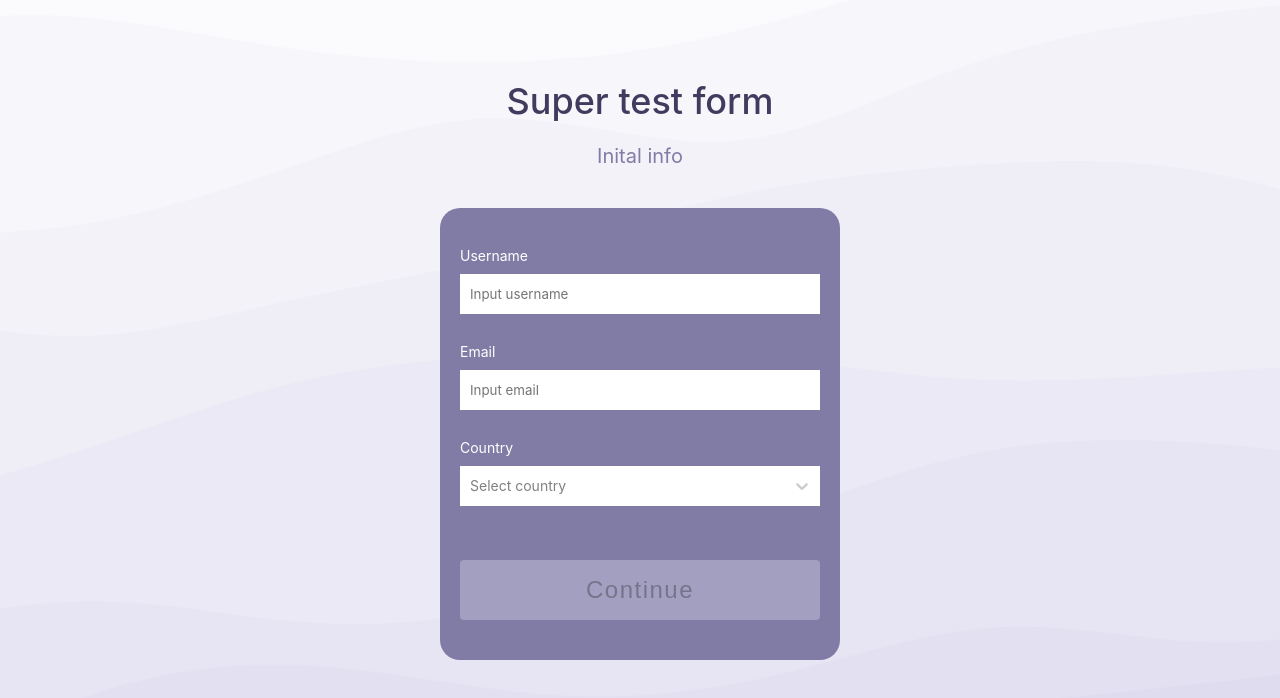
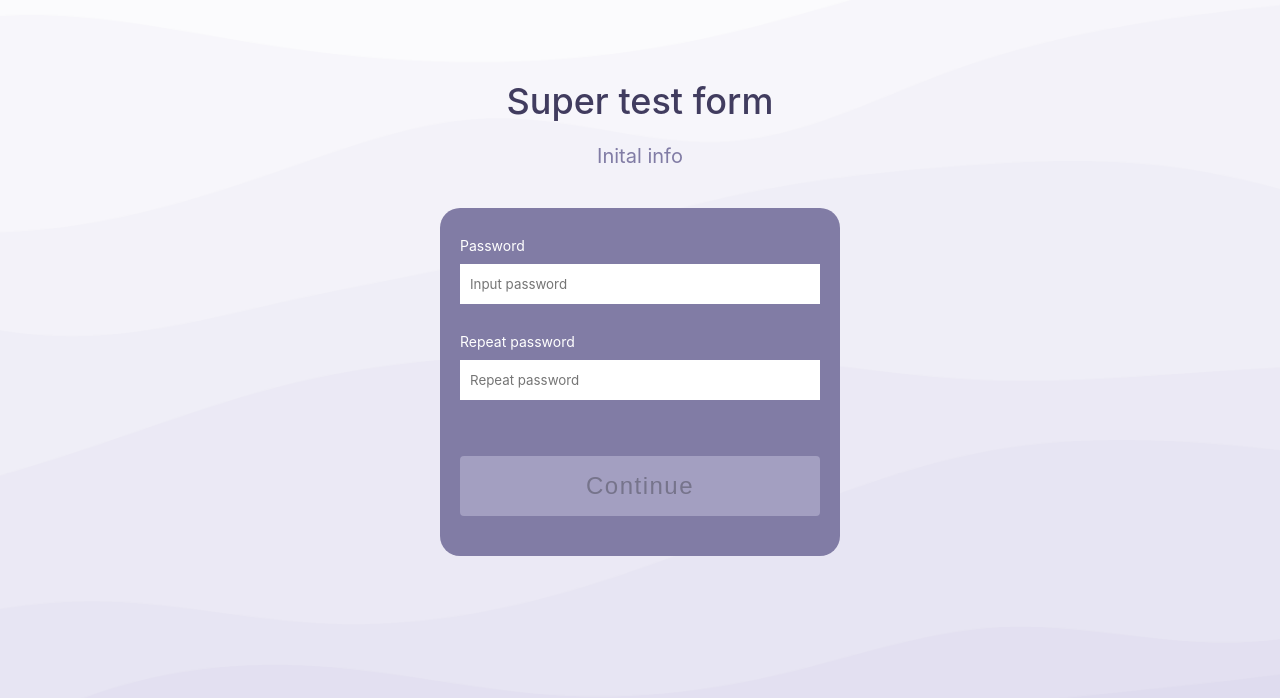
Before and after one commit to 0xandyeth/super-test, a React (Create React App) app: page / in a window 1280 px wide. Shown: the top 698 px of the page. Built offline with nearby package versions, Linux system fonts and the light colour scheme.

Commit message:
add switch components

```diff
--- a/src/components/Form.tsx
+++ b/src/components/Form.tsx
@@ -1,14 +1,37 @@
-import React from 'react';
+import React, { useState } from 'react';
 import styled from 'styled-components';
 import Button from './common/Button';
 import InitialForm from './forms/InitialForm';
+import PasswordForm from './forms/PasswordForm';
+import { StepType } from '../constants/types';
+import ReviewForm from './forms/ReviewForm';
+import { render } from 'react-dom';
 interface FormProps {}
+
+const initStep: StepType = {
+  value: 2,
+  label: 'initInfo',
+};
+type WrapProps = {
+  w?: Number;
+};
 const Form: React.FC<FormProps> = () => {
+  const [step, setStep] = useState<StepType>(initStep);
+  const renderSwitch =(param:Number)=>{
+    switch(param){
+        case 1:
+            return <InitialForm/>
+        case 2:
+            return <PasswordForm/>
+        case 3:
+            return <ReviewForm/>
+    }
+  }
   return (
-    <Container>
-      <Wrap>
-       <InitialForm/>
-       <Button/>
+    <Container >
+      <Wrap w={step.value}>
+         {renderSwitch(step.value)}
+        <Button />
       </Wrap>
     </Container>
   );
@@ -18,13 +41,19 @@ const Container = styled.div`
   width: 100%;
   display: flex;
   justify-content: center;
+
 `;
-const Wrap = styled.div`
+const Wrap = styled.div<WrapProps>`
   margin-top: 40px;
   border-radius: 20px;
-  width: 400px;
-  height: 452px;
-  padding: 10px 20px 40px 20px;
+  padding: 0px 20px 40px 20px;
+  height: ${(props) => {
+      if(props.w ===1){
+        return '452px'
+      }else if(props.w ===2){
+        return '348px'
+      }
+  }};
   position: relative;
   display: flex;
   justify-content: center;
--- a/src/components/forms/PasswordForm.tsx
+++ b/src/components/forms/PasswordForm.tsx
@@ -6,11 +6,41 @@ interface PasswordFormProps{
 const PasswordForm:React.FC<PasswordFormProps>=()=>{
   return(
     <Container>
+          <Wrap>
+           <Title>Password</Title>
+           <InputBox placeholder='Input password'/>
+        </Wrap>
+        <Wrap>
+           <Title>Repeat password</Title>
+           <InputBox placeholder='Repeat password'/>
+        </Wrap>
     </Container>
   )
 }
 
 const Container = styled.div`
+  display: block;
+`
+const Wrap = styled.div`
+   display: block;
+   justify-content: center;
+   text-align: left;
+   margin-top: 30px;
+`
+const Title =styled.p`
+ padding-bottom: 10px;
+ color: white;
+ font-weight:400;
+ line-height: 16px;
+ font-size:14px;
+`
+const InputBox = styled.input`
+  width: 360px;
+  height: 40px;
+  padding: 10px;
+  gap: 8px;
+  outline: none;
+  border: none;
 `
 
 export default PasswordForm;
--- a/src/constants/types.ts
+++ b/src/constants/types.ts
@@ -10,3 +10,8 @@ export type OptionType ={
    value:string,
    label:string
 }
+
+export type StepType={
+    value:Number,
+    label:string,
+}
```
